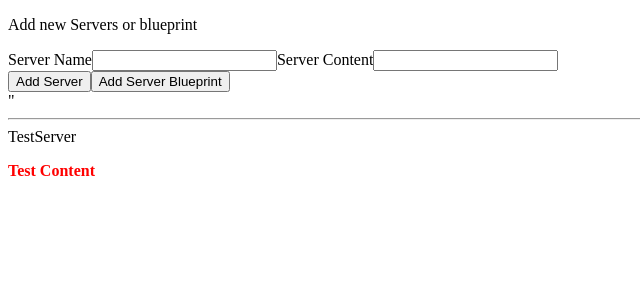
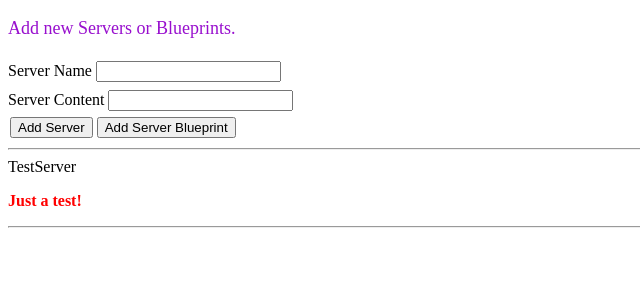
Before and after one commit to thisisaayush/Angular-Web-App, an Angular app in the folder angular-components/app-component/: page / in a window 1280 px wide. Shown: the top 300 px of the page, without its empty margins (0-640 px from the left). Built offline with nearby package versions, Linux system fonts and the light colour scheme.

Commit message:
- added/passed values to server cmp from app cmp

```diff
--- a/angular-components/app-component/src/app/app.component.css
+++ b/angular-components/app-component/src/app/app.component.css
@@ -0,0 +1,3 @@
+.container{
+    margin-top: 10px;
+}
--- a/angular-components/app-component/src/app/app.component.html
+++ b/angular-components/app-component/src/app/app.component.html
@@ -1,11 +1,14 @@
 <div class="container">
-    <app-cockpit></app-cockpit>
+    <app-cockpit
+        (serverCreated)="onServerAdded($event)"
+        (blueprintCreated)="onBlueprintAdded($event)">
+    </app-cockpit>
     <hr>
     <div class="row">
-        <div class="col-xs-12">
-            <app-server-element
-            *ngFor="let serverElement of serverElements"
-            [element]="serverElement"></app-server-element>
-        </div>
+      <div class="col-xs-12">
+        <app-server-element
+          *ngFor="let serverElement of serverElements"
+          [srvElement]="serverElement"></app-server-element>
+      </div>
     </div>
-</div>
+  </div>
--- a/angular-components/app-component/src/app/app.component.ts
+++ b/angular-components/app-component/src/app/app.component.ts
@@ -6,8 +6,22 @@ import { Component } from '@angular/core';
   styleUrls: ['./app.component.css']
 })
 export class AppComponent {
-  title = 'app-component';
+  serverElements = [{type: 'server', name: 'TestServer', content: 'Just a test!'}];
 
-  serverElements = [{type: 'server', name: 'TestServer', content: 'Test Content'}];
+  onServerAdded(serverData: {serverName: string, serverContent: string}){
+    this.serverElements.push({
+      type: 'server',
+      name: serverData.serverName,
+      content: serverData.serverContent
+    });
+  }
+
+  onBlueprintAdded(blueprintData: {serverName: string, serverContent: string}){
+    this.serverElements.push({
+      type: 'blueprint',
+      name: blueprintData.serverName,
+      content: blueprintData.serverContent
+    });
+  }
 
 }
--- a/angular-components/app-component/src/app/app.module.ts
+++ b/angular-components/app-component/src/app/app.module.ts
@@ -1,5 +1,6 @@
 import { NgModule } from '@angular/core';
 import { BrowserModule } from '@angular/platform-browser';
+import { FormsModule } from '@angular/forms';
 
 import { AppRoutingModule } from './app-routing.module';
 import { AppComponent } from './app.component';
@@ -14,7 +15,8 @@ import { CockpitComponent } from './cockpit/cockpit.component';
   ],
   imports: [
     BrowserModule,
-    AppRoutingModule
+    AppRoutingModule,
+    FormsModule
   ],
   providers: [],
   bootstrap: [AppComponent]
--- a/angular-components/app-component/src/app/cockpit/cockpit.component.css
+++ b/angular-components/app-component/src/app/cockpit/cockpit.component.css
@@ -0,0 +1,11 @@
+.intro{
+    color: rgb(152, 15, 206);
+    font-size: large;
+}
+.form-control{
+    margin: 4px;
+}
+
+.btn{
+    margin: 2px;
+}
--- a/angular-components/app-component/src/app/cockpit/cockpit.component.html
+++ b/angular-components/app-component/src/app/cockpit/cockpit.component.html
@@ -1,13 +1,16 @@
 <div class="row">
     <div class="col-xs-12">
-        <p>Add new Servers or blueprint</p>
+        <p class="intro">Add new Servers or Blueprints.</p>
+
         <label>Server Name</label>
-        <input type="text" class="form-control"> <!--[(ngModel)]="newServerName"> -->
+        <input type="text" class="form-control" [(ngModel)]="newServerName">
+
+        <br>
         <label>Server Content</label>
-        <input type="text" class="form-control"> <!--[(ngModel)]="newServerContent">-->
+        <input type="text" class="form-control" [(ngModel)]="newServerContent">
         <br>
 
-        <button class="btn btn-primary" (click)="onAddServer()">Add Server</button>
-        <button class="btn btn-primary" (click)="onAddBlueprint()">Add Server Blueprint</button>
+        <button class="btn" (click)="onAddServer()">Add Server</button>
+        <button class="btn" (click)="onAddBlueprint()">Add Server Blueprint</button>
     </div>
-</div>"
+</div>
--- a/angular-components/app-component/src/app/cockpit/cockpit.component.ts
+++ b/angular-components/app-component/src/app/cockpit/cockpit.component.ts
@@ -1,4 +1,4 @@
-import { Component, OnInit } from '@angular/core';
+import { Component, OnInit, EventEmitter, Output } from '@angular/core';
 
 @Component({
   selector: 'app-cockpit',
@@ -6,6 +6,9 @@ import { Component, OnInit } from '@angular/core';
   styleUrls: ['./cockpit.component.css']
 })
 export class CockpitComponent implements OnInit {
+  @Output() serverCreated = new EventEmitter<{serverName: string, serverContent: string}>();
+  @Output() blueprintCreated = new EventEmitter<{serverName: string, serverContent: string}>();
+
   newServerName = '';
   newServerContent = '';
 
@@ -15,19 +18,17 @@ export class CockpitComponent implements OnInit {
   }
 
   onAddServer(){
-    // this.serverElements.push({
-    //   type: 'server',
-    //   name: this.newServerName,
-    //   content: this.newServerContent
-    // });
+    this.serverCreated.emit({
+      serverName: this.newServerName,
+      serverContent: this.newServerContent
+    });
   }
 
   onAddBlueprint(){
-    // this.serverElements.push({
-    //   type: "blueprint",
-    //   name: this.newServerName,
-    //   content: this.newServerContent
-    // });
+    this.blueprintCreated.emit({
+      serverName: this.newServerName,
+      serverContent: this.newServerContent
+    });
   }
 
 }
--- a/angular-components/app-component/src/app/server-element/server-element.component.html
+++ b/angular-components/app-component/src/app/server-element/server-element.component.html
@@ -3,7 +3,8 @@
     <div class="panel-body">
         <p>
             <strong *ngIf="element.type === 'server'" style="color: red">{{element.content}}</strong>
-            <em *ngIf="element.type === 'bluepring'">{{element.content}}</em>
+            <strong *ngIf="element.type === 'blueprint'" style="color: blue">{{element.content}}</strong>
         </p>
+        <hr>
     </div>
 </div>
--- a/angular-components/app-component/src/app/server-element/server-element.component.ts
+++ b/angular-components/app-component/src/app/server-element/server-element.component.ts
@@ -6,7 +6,7 @@ import { Component, OnInit, Input } from '@angular/core';
   styleUrls: ['./server-element.component.css']
 })
 export class ServerElementComponent implements OnInit{
-  @Input() element: { type: string; name: string; content: string; };
+  @Input("srvElement") element: { type: string; name: string; content: string; };
 
   constructor(){
 
```
Also changed, not shown: 1 other file (tests, documents, lock files or other folders).
